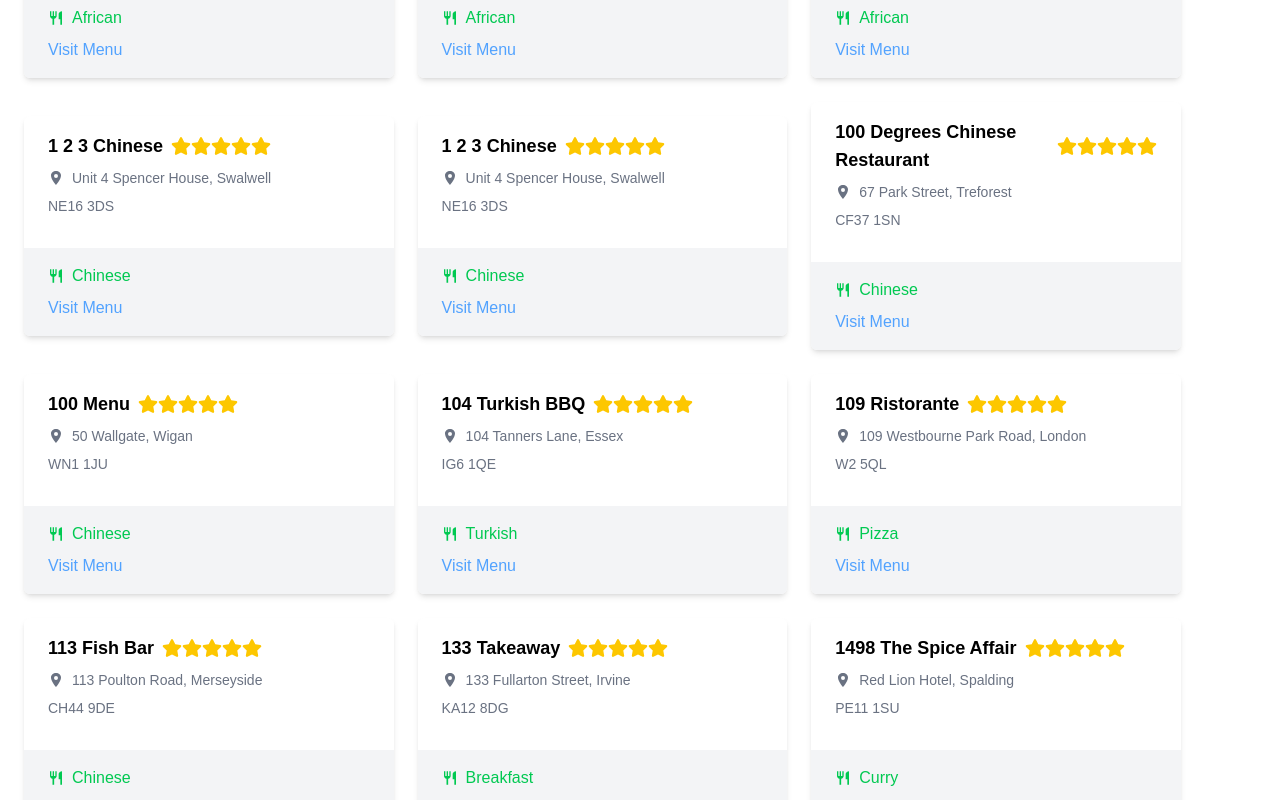
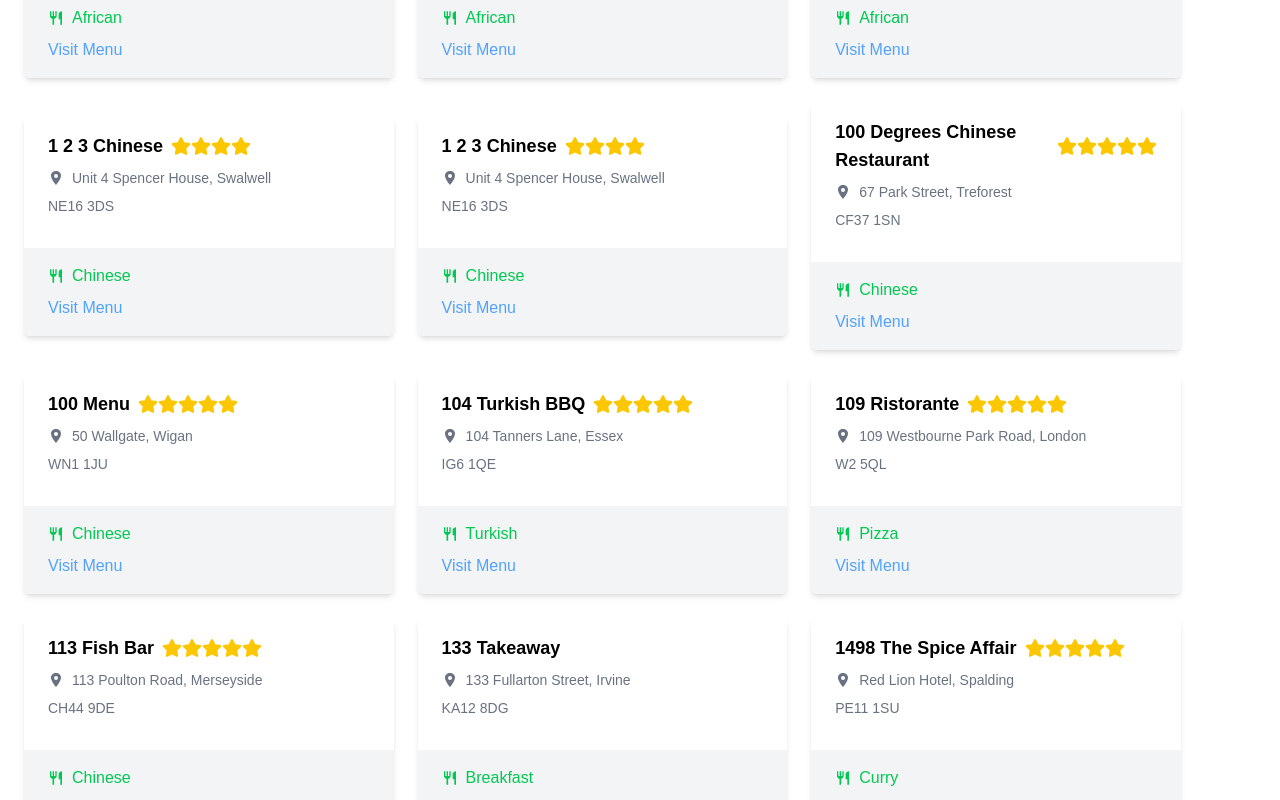
Before and after one commit to abhi1994j/React-Food-Delivery-App, a React (Vite) app: page /resturants in a window 1280 px wide. Shown: the part 1100-1900 px from the top of the page. Built offline with nearby package versions, Linux system fonts and the light colour scheme.

Commit message:
workout app

```diff
--- a/src/components/Resturants.jsx
+++ b/src/components/Resturants.jsx
@@ -11,6 +11,7 @@ const Resturants = () => {
   const debouncedQuery = useDebounceValue(searchInput, 1000);
   const [foodList, setFoodList] = useState(data);
   const [flag, setFlag] = useState();
+  let star = "";
 
   function handleChange(e) {
     console.log(e.target.value);
@@ -30,17 +31,16 @@ const Resturants = () => {
       );
     });
     setFoodList(filterSearch);
-    setFlag(true)
+    setFlag(true);
   }
 
   useEffect(() => {
     if (debouncedQuery) {
       console.log("API call with:", debouncedQuery);
       handleSearch(debouncedQuery); // for example
-    }
-    else{
+    } else {
       console.log("Search failed");
-      setFoodList(data)
+      setFoodList(data);
     }
   }, [debouncedQuery]);
   return (
@@ -57,10 +57,10 @@ const Resturants = () => {
               placeholder="Search restaurants..."
             />
             <div className="flex flex-col sm:flex-row items-center gap-2">
-              <span className="text-sm md:text-[16px]">Minimum Rating:</span>
+              1 <span className="text-sm md:text-[16px]">Minimum Rating:</span>
               <input
                 className="border rounded-sm border-gray-200 w-20 px-2 py-2 outline-0"
-                type="numbrt"
+                type="number"
                 name=""
                 value={""}
                 onChange={""}
@@ -69,7 +69,7 @@ const Resturants = () => {
           </div>
           <div className="w-full my-4 flex flex-wrap items-center [align-content:center] gap-6">
             {foodList.map((item) => {
-              // console.log(item);
+              console.log(item);
               return (
                 <div
                   key={item._id.$oid}
@@ -80,11 +80,13 @@ const Resturants = () => {
                     <div className="flex gap-2 items-center w-full mb-2">
                       <p className="text-lg font-semibold">{item.name}</p>
                       <span className="flex font-bold text-xl text-yellow-400">
-                        <FaStar />
-                        <FaStar />
-                        <FaStar />
-                        <FaStar />
-                        <FaStar />
+                        {Array.from(
+                          { length: Math.floor(item.rating) },
+                          (_, i) => (
+                           <FaStar key={`full-${i}`} />
+                          )
+                        )}
+                        {/* {item.rating % 1 !== 0 && <FaStarHalfAlt />} */}
                       </span>
                     </div>
                     <p className="flex gap-2 items-center mt text-gray-500 mb-2">
```
